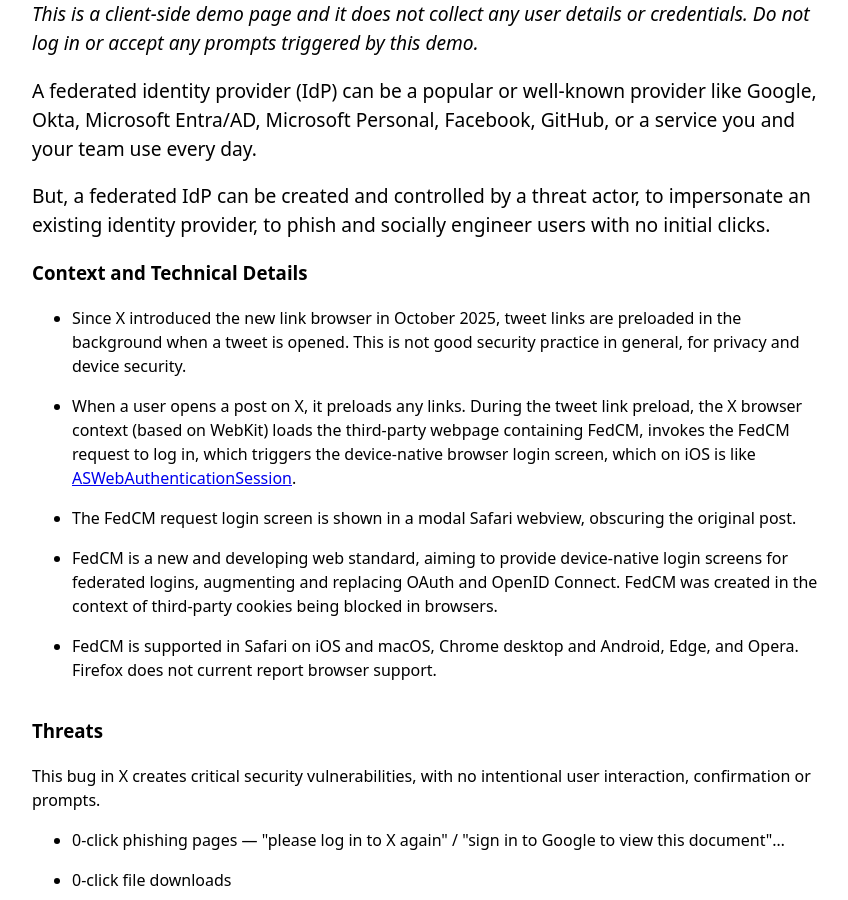
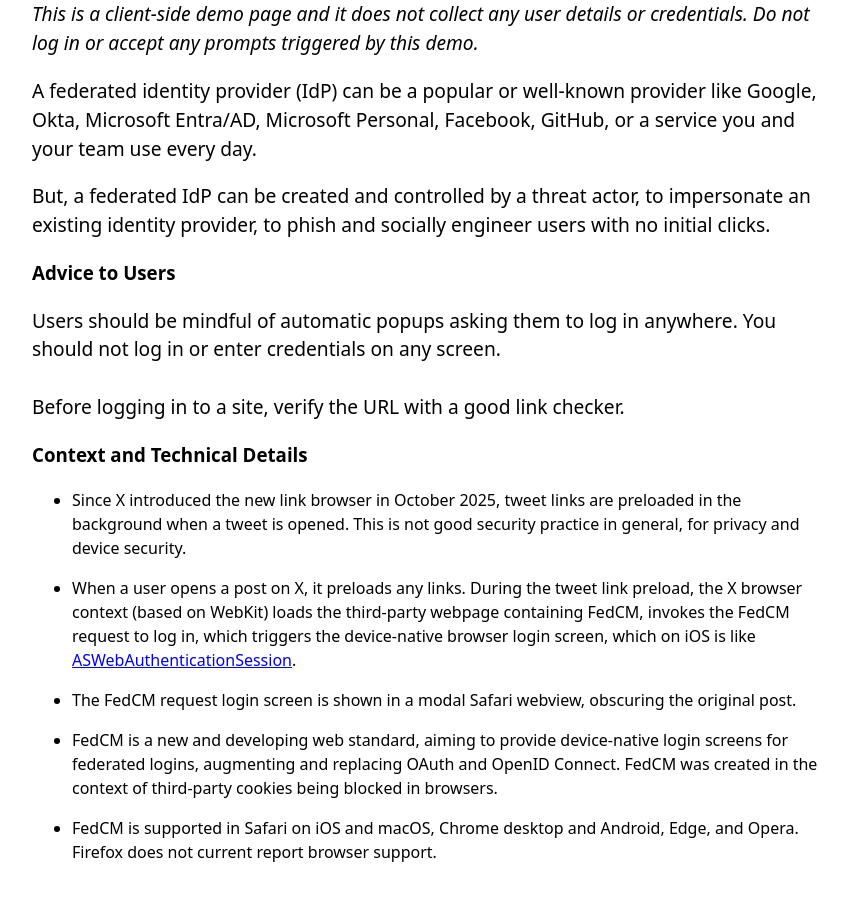
Before and after one commit to alexgreenland/alexgreenland.github.io, a Jekyll site: the page sandbox/fedcm-x-jul-2026.html, which Jekyll copies as it is, in a window 1280 px wide and 900 px high, scrolled down 453 px. Shown: the whole window, without its empty margins (208-1056 px from the left). Built offline with Jekyll 4.4.1, drawn with Linux system fonts in a browser that asks for light colours; Markdown is read by kramdown in place of the engine named in the settings.

Commit message:
Update fedcm-x-jul-2026.html

```diff
--- a/sandbox/fedcm-x-jul-2026.html
+++ b/sandbox/fedcm-x-jul-2026.html
@@ -82,6 +82,16 @@
 
 <p class="lead">
   But, a federated IdP can be created and controlled by a threat actor, to impersonate an existing identity provider, to phish and socially engineer users with no initial clicks.
+</p>
+
+<h3>
+  Advice to Users
+</h3>
+
+<p class="lead">
+  Users should be mindful of automatic popups asking them to log in anywhere. You should not log in or enter credentials on any screen.
+  <br><br>
+  Before logging in to a site, verify the URL with a good link checker.
 </p>
 
 <h3>
```
